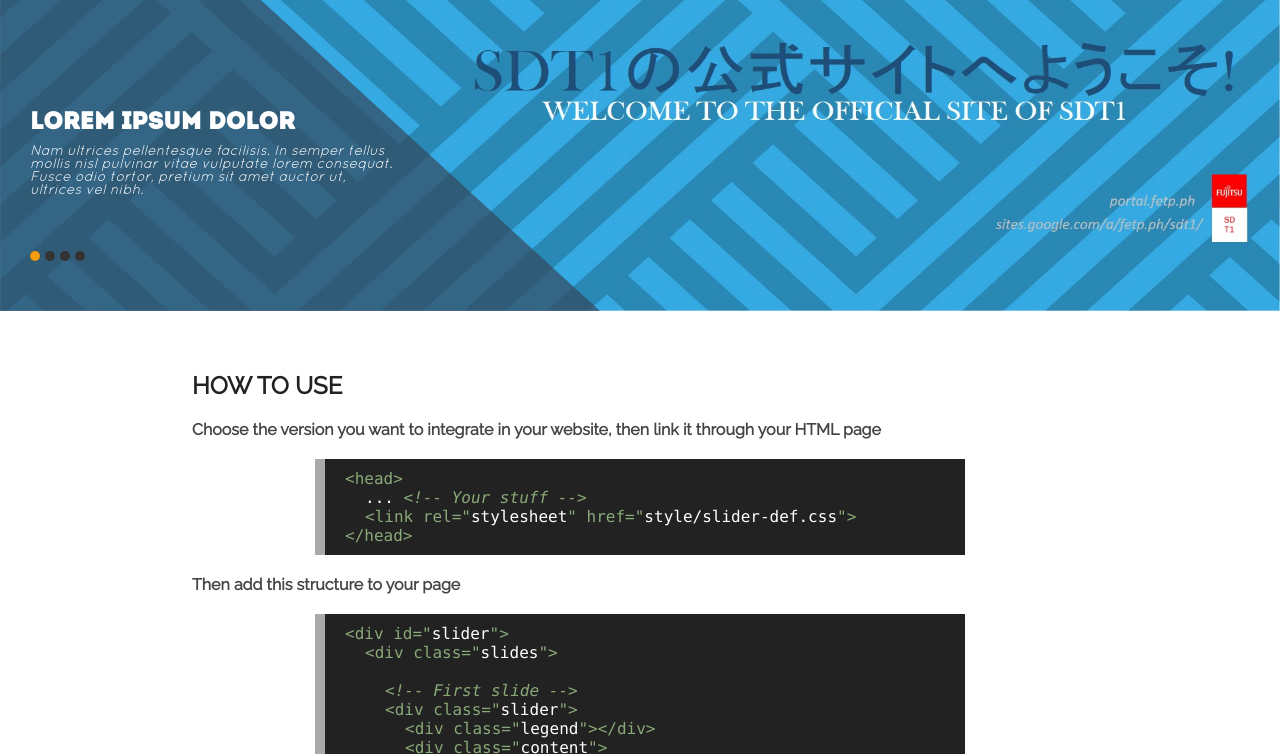
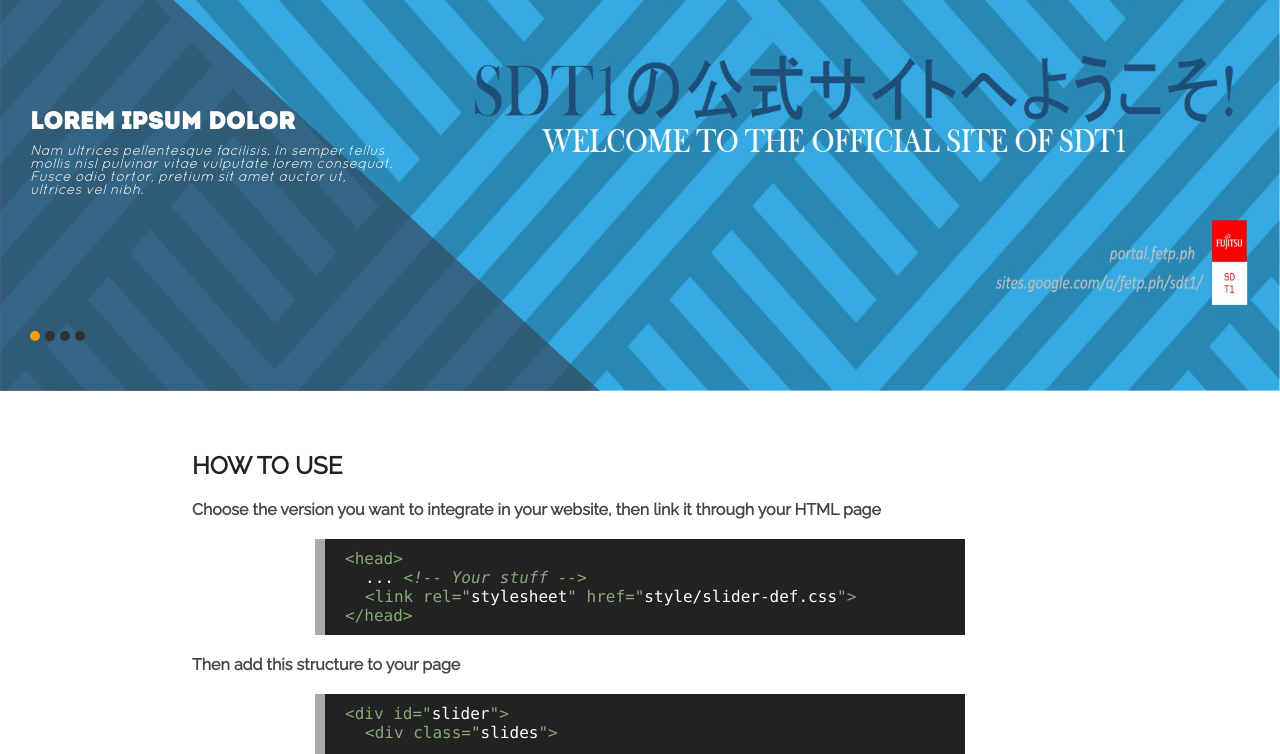
Before and after one commit to SDT1-FETP/SDT1Site_Prod, a plain HTML site: page SDT1-HomeBanner/index.html in a window 1280 px wide. Shown: the part 89-843 px from the top of the page. Drawn offline with Linux system fonts and the light colour scheme.

Commit message:
Update slider-def.css

```diff
--- a/SDT1-HomeBanner/style/slider-def.css
+++ b/SDT1-HomeBanner/style/slider-def.css
@@ -4,7 +4,7 @@
 /* Slider */
 #slider{
   width:100%;
-  height:320px;
+  height:400px;
   position:relative;
   overflow:hidden;
 }
```
